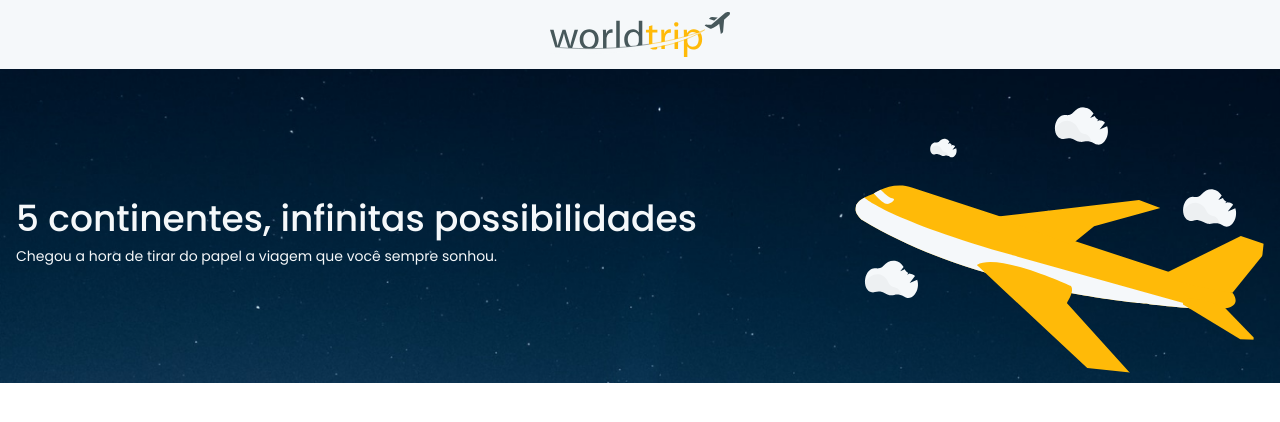
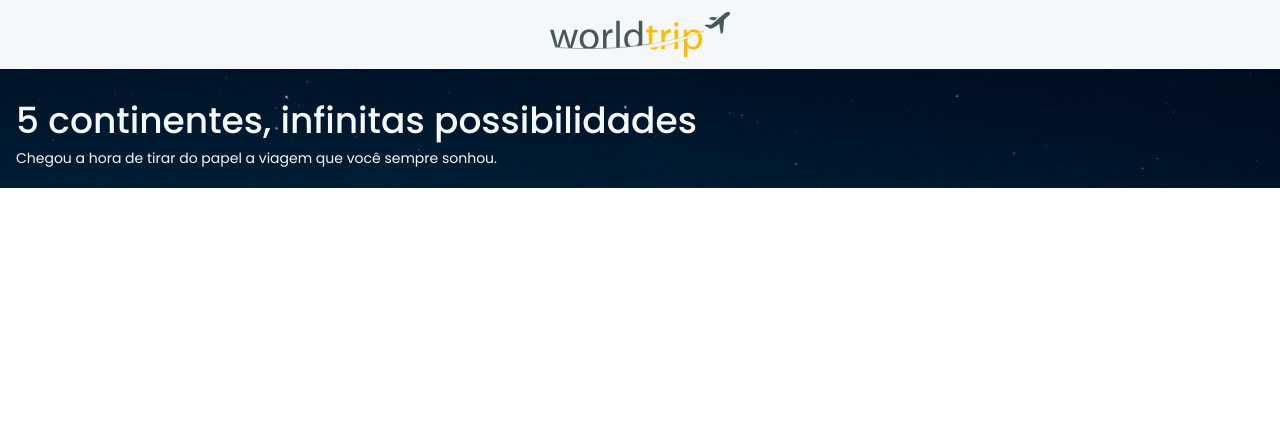
Before and after one commit to Dathin/chakraui, a Next.js app: page / in a window 1280 px wide. Shown: the top 422 px of the page. Built offline with nearby package versions, Linux system fonts and the light colour scheme.

Commit message:
fix: responsividade

```diff
--- a/src/components/Banner/index.tsx
+++ b/src/components/Banner/index.tsx
@@ -4,24 +4,24 @@ import { Airplane } from '../Airplane'
 //Fazer o avião sair do coiso
 export function Banner(){
 
-    const isMediumScreen = useBreakpointValue({
-        md: true,
-    });
+    // const isMediumScreen = useBreakpointValue({
+    //     md: true,
+    // });
 
-    const isLargeScreen = useBreakpointValue({
-        lg: true,
-    });
+    // const isLargeScreen = useBreakpointValue({
+    //     lg: true,
+    // });
 
     return (
         <Box backgroundImage="./bannerbackfround.png" w="100%"  backgroundRepeat="no-repeat" backgroundSize="cover" color="white.100" px={4} pt={25} pb={19}>
-            <Flex justify={isLargeScreen ? "space-between" : "center"} w="100%" flexWrap={isLargeScreen ? "nowrap" : "wrap"}>
+            <Flex justify={["center", "center", "space-between"]} w="100%" flexWrap={["wrap", "wrap", "nowrap"]}>
             <Center>
                 <Box>
-                    <Heading fontWeight="medium" lineHeight={isMediumScreen ? '54px' : '30px'} as="h1" fontSize={isMediumScreen ? 36 : 20}>5 continentes,  infinitas possibilidades</Heading>
+                    <Heading fontWeight="medium" lineHeight={["30px","54px"]} as="h1" fontSize={[20, 36]}>5 continentes,  infinitas possibilidades</Heading>
                     <Text fontSize={14} lineHeight="21px">Chegou a hora de tirar do papel a viagem que você sempre sonhou.</Text>
                 </Box>
             </Center>
-            {isMediumScreen && <Box transform="rotate(6deg)">
+            {false && <Box transform="rotate(6deg)">
                 <Icon as={Airplane} />
             </Box>}
 
```
